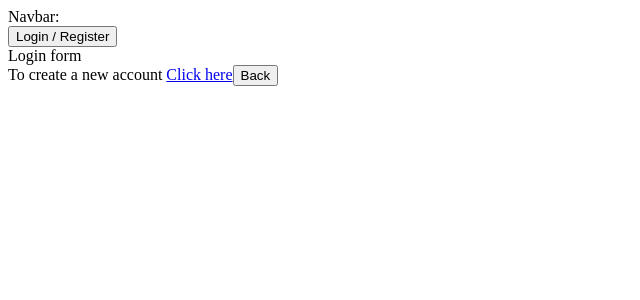
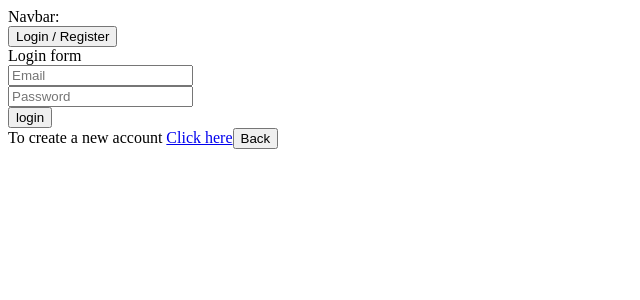
Before and after one commit to Vorpalwolf33/e-commerce, a React (Create React App) app in the folder client/: page /login in a window 1280 px wide. Shown: the top 300 px of the page, without its empty margins (0-640 px from the left). Built offline with nearby package versions, Linux system fonts and the light colour scheme.

Commit message:
Added input fields to login form

```diff
--- a/client/src/components/home/login.js
+++ b/client/src/components/home/login.js
@@ -2,16 +2,43 @@ import React from 'react';
 import Navbar from '../common/navbar';
 import {Link} from 'react-router-dom';
 
-export default (props) => {
+export default class Login extends React.Component {
+    constructor(props) {
+        super(props);
+        this.state = {
+            email: '',
+            password: ''
+        }
+    }
+
+    handleChange = (event) => {
+        this.setState({
+            [event.target.name]: event.target.value
+        })
+    }
+
+    handleSubmit = (event) => {
+        event.preventDefault();
+    }
+
+    render() {
+
         return (
             <div>
                 <Navbar />
                 Login form
-            <form>
-
+                <form onSubmit={this.handleSubmit}>
+                    <label>
+                        <input type="text" placeholder="Email" name="email" value={this.state.email} onChange={this.handleChange} />
+                    </label><br/>
+                    <label>
+                        <input type="password" placeholder="Password" name="password" value={this.state.password} onChange={this.handleChange} />
+                    </label><br/>
+                    <input type="submit" value="login" />
                 </form>
                 To create a new account <Link to="/register">Click here</Link>
                 <Link to="/"><button>Back</button></Link>
             </div>
         )
     }
+}
```
Lines whose indentation alone changed are shown as unchanged.
